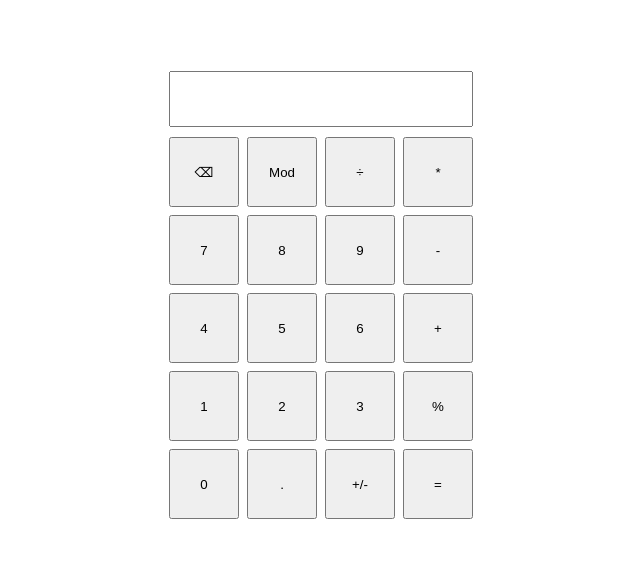
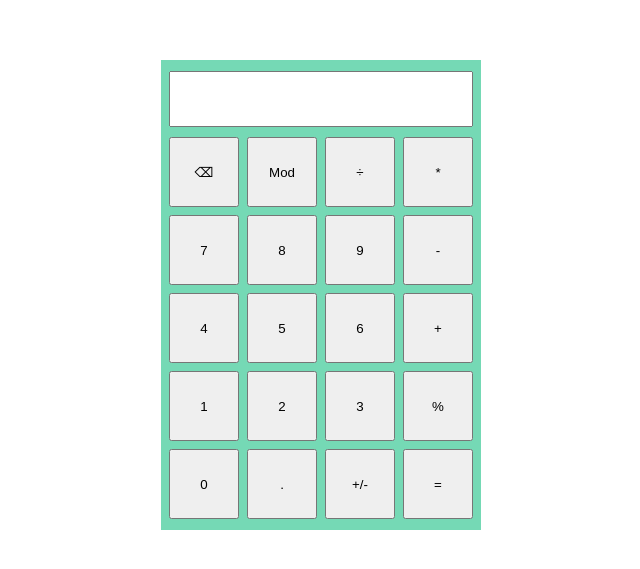
Before and after one commit to Myrz007/calculator_test, a plain HTML site: page index.html in a window 1280 px wide. Shown: the part 113-682 px from the top of the page, without its empty margins (319-959 px from the left). Drawn offline with Linux system fonts and the light colour scheme.

Commit message:
Add some properties for calculator part

```diff
--- a/css/style.css
+++ b/css/style.css
@@ -3,6 +3,17 @@ body {
     display: flex;
     align-items: center;
     justify-content: center;
+}
+
+#calculator {
+    height: 470px;
+    width: 320px;
+    background-color: #75D9B5;
+    display: flex;
+    flex-direction: column;
+    align-items: center;
+    justify-content: center;
+
 }
 
 input {
```
